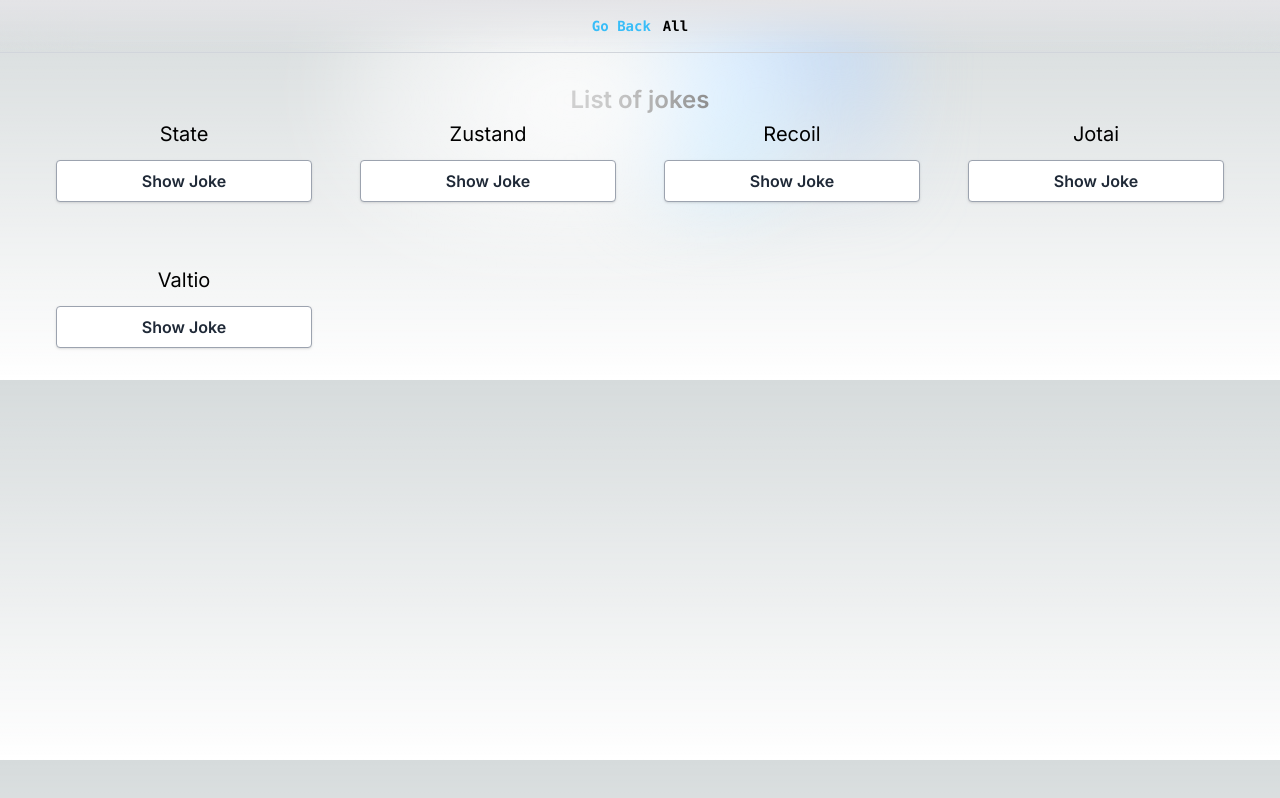
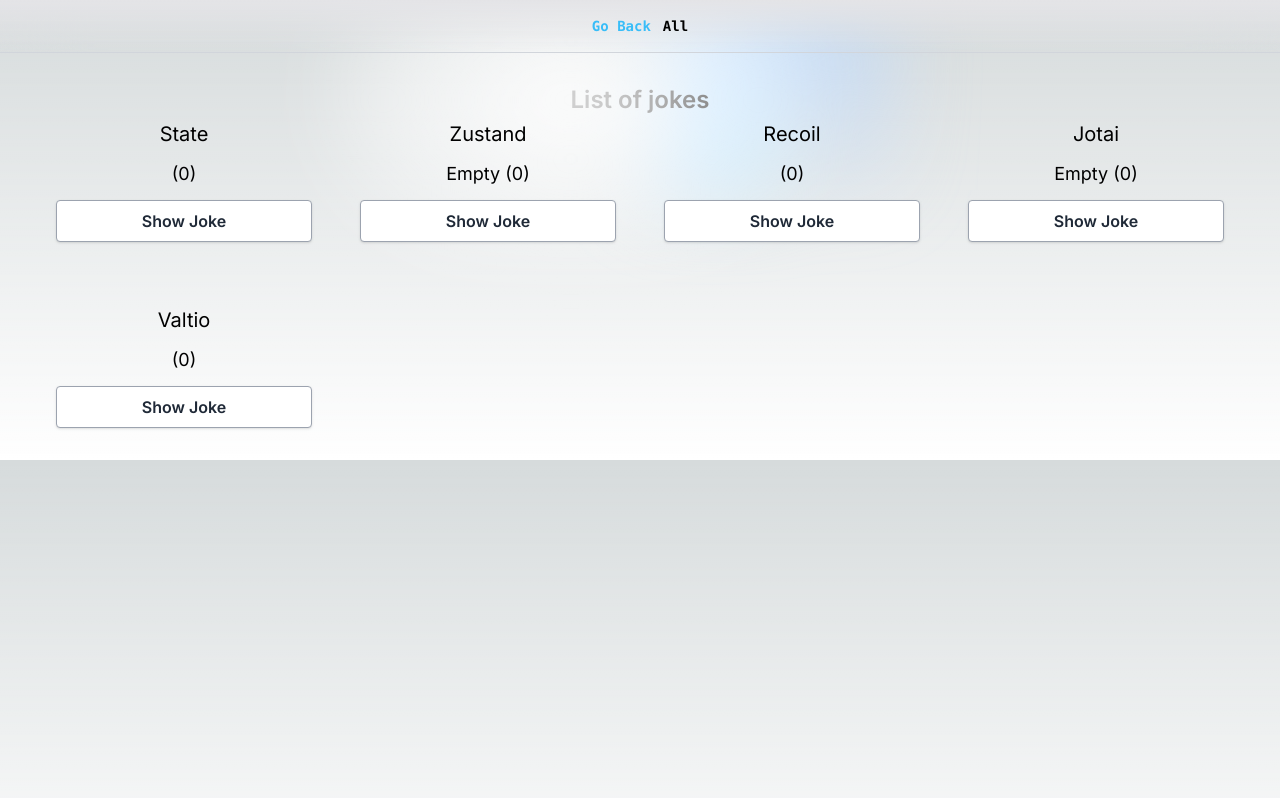
Before and after one commit to alejobh/recoil-jotai-zustand, a Next.js app: page /all in a window 1280 px wide. Built offline with nearby package versions, Linux system fonts and the light colour scheme.

Commit message:
Added even

```diff
--- a/app/_components/Toast/AddToast.tsx
+++ b/app/_components/Toast/AddToast.tsx
@@ -14,13 +14,15 @@
 export const AddToast = ({ addToast, toasts }: AddToastProps) => {
   const onAdd = () => {
     let added = false;
-    while (!added) {
+    let count = 0;
+    while (!added && count < jokesMock.length) {
       const currentJk = getRandomJoke();
       const find = toasts.some((jk) => jk.id === currentJk.id);
       if (!find) {
         added = true;
         addToast(currentJk);
       }
+      count++
     }
   };
 
--- a/app/_components/Toast/Toasts.tsx
+++ b/app/_components/Toast/Toasts.tsx
@@ -11,11 +11,12 @@
   useToast: UseToast;
   title?: string;
 }) => {
-  const { addToast, toasts, closeToast } = useToast();
+  const { addToast, toasts, closeToast, even } = useToast();
 
   return (
     <div className="flex flex-col items-center justify-start">
       {title && <h3 className="text-semibold mb-3 text-center text-xl">{title}</h3>}
+      <p className="mb-3 text-center text-lg">{even} {`(${toasts.length})`}</p>
       <AddToast addToast={addToast} toasts={toasts} />
       <ToastContainer toasts={toasts} closeToast={closeToast} />
     </div>
--- a/app/_types/toast.ts
+++ b/app/_types/toast.ts
@@ -6,6 +6,7 @@
   toasts: Toast[];
   closeToast: (id: string) => void;
   addToast: (toast: Toast) => void;
+  even: 'Even' | 'Odd' | 'Empty'
 }
 
 export type UseToast = () => UseToastReturn;
--- /dev/null
+++ b/app/_utils/utils.ts
@@ -0,0 +1,4 @@
+export const getEven = (value: number) => {
+  if(value === 0) return 'Empty'
+  return (value + 1) % 2 ? 'Even' : 'Odd'
+}
--- a/app/jotai/_hooks/useToast.ts
+++ b/app/jotai/_hooks/useToast.ts
@@ -3,16 +3,19 @@
 import { atom, useAtom } from 'jotai';
 
 import { Toast } from '@/app/_types/toast';
+import { getEven } from '@/app/_utils/utils';
 
 export const toastsAtom = atom<Toast[]>([]);
+export const isEvenAtom = atom<ReturnType<typeof getEven>>((get) => getEven(get(toastsAtom).length))
 
 export const useToast = () => {
   const [toasts, setToasts] = useAtom(toastsAtom);
+  const even = useAtom(isEvenAtom)
 
   const addToast = (toast: Toast) => setToasts([...toasts, toast]);
 
   const closeToast = (id: string) =>
     setToasts(toasts.filter((toast) => toast.id !== id));
 
-  return { toasts: toasts, addToast, closeToast };
+  return { toasts: toasts, addToast, closeToast, even };
 };
--- a/app/zustand/_hooks/useToast.ts
+++ b/app/zustand/_hooks/useToast.ts
@@ -1,15 +1,25 @@
 'use client';
 
+import { useRef } from 'react';
 import { create } from 'zustand';
 
 import { Toast, UseToastReturn } from '@/app/_types/toast';
+import { getEven } from '@/app/_utils/utils';
 
-export const useToast = (initial: Toast[] = []) =>
-  create<UseToastReturn>((set) => ({
+
+const createToastStore = (initial: Toast[]) => create<Omit<UseToastReturn, 'even'>>(set => ({
   toasts: initial,
   addToast: (toast) => set((state) => ({ toasts: [...state.toasts, toast] })),
   closeToast: (id) =>
     set((state) => ({
       toasts: state.toasts.filter((toast) => toast.id !== id),
     })),
-  }));
+  }))
+
+export const useToast = (initial: Toast[] = []) => () => {
+  const useStore = useRef(createToastStore(initial));
+  const {toasts, addToast, closeToast} = useStore.current();
+  const even = getEven(toasts.length)
+
+  return {toasts, addToast, closeToast, even}
+};
```
Also changed, not shown: 1 other file (tests, documents, lock files or other folders). Lines whose indentation alone changed are shown as unchanged.
